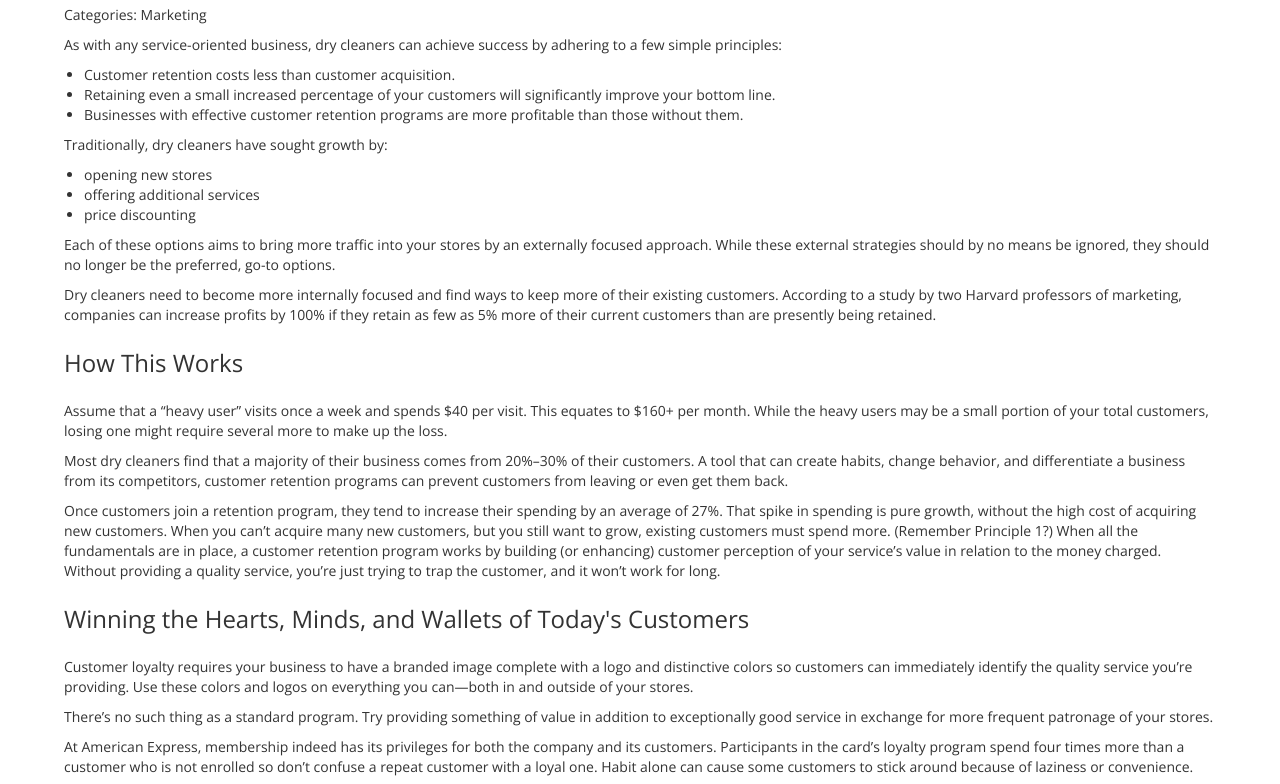
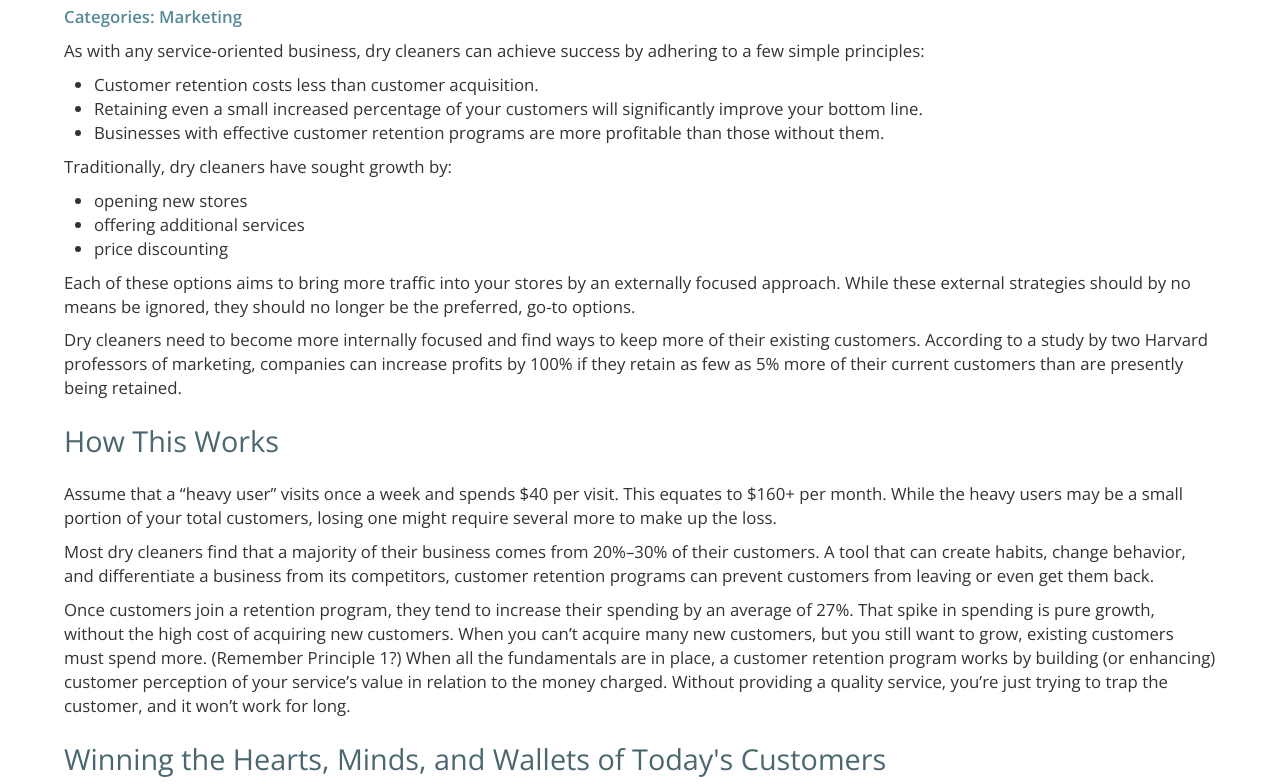
Before and after one commit to ricgnzlzcr/encyclopedia-design, a plain HTML site: page article.html in a window 1280 px wide. Shown: the part 168-952 px from the top of the page. Drawn offline with nearby package versions, Linux system fonts and the light colour scheme; some packages are replaced by stand-ins of ours.

Commit message:
Completed style for Encyclopedia

```diff
--- a/article-style.css
+++ b/article-style.css
@@ -12,11 +12,11 @@
     min-height: 100vh;
 }
 
-/*
-p {
-    font-size: 18px;
+
+p, li {
+    font-size: 1.2em;
 }
-*/
+
 
 h1, h2, h3, h4, h6, p, ul, ol, li {
     margin : 0;
@@ -32,17 +32,19 @@ img:last-of-type, p:last-of-type, ul:last-of-type, ol:last-of-type {
 }
 
 ul, ol {
-    margin-left: 20px;
+    margin-left: 30px;
 }
 
 h1, h2, h3, h4, h6 {
-    /*
-    margin-bottom: 30px;
-    margin-top: 30px;*/
+    color: #4A6770;
 }
 
 a:hover, a:visited, a:link {
     text-decoration: none;
+}
+
+img {
+    max-width: 100%;
 }
 
 .flex-container {
@@ -112,7 +114,7 @@ footer p {
 article {
     max-width: 1280px;
     margin: 0 auto;
-    padding: 0 5% 50px 5%;
+    padding: 0 5% 100px 5%;
     margin-top: 30px;
 }
 
@@ -128,3 +130,8 @@ article h1, article h2, article h3, article h4, article h5, article h6 {
 .publishedAt {
     display: none;
 }
+
+.categories {
+    color: #578999;
+    font-weight: bold;
+}
--- a/article.html
+++ b/article.html
@@ -84,6 +84,7 @@
                         differentiate it from your competitors.</p>
                     <p>So, start targeting your valuable customers with meaningful rewards and watch their spending rise. </p>
                 </p>
+                <img src="img/fr.png">
         </article>
 
         <footer>
```
Also changed, not shown: img/fr.png (added).
